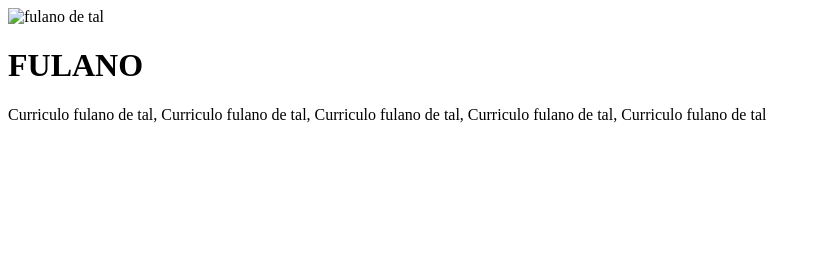
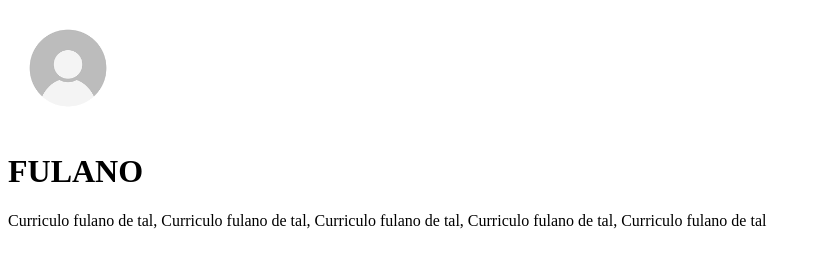
Before and after one commit to eduarda1606/Curriculo_Fulanotal, a plain HTML site: page index.html in a window 1280 px wide. Shown: the whole page, without its empty margins (0-821 px from the left). Drawn offline with Linux system fonts and the light colour scheme.

Commit message:
versão 2

```diff
--- a/index.html
+++ b/index.html
@@ -6,7 +6,7 @@
 
     <body>
 
-        <img src="/Imagens/eduarda1.png>"
+        <img src="/Imagens/eduarda1.png"
         alt="fulano de tal"
         width="120" height="120"
         title="usuario fulano de tal">
```
